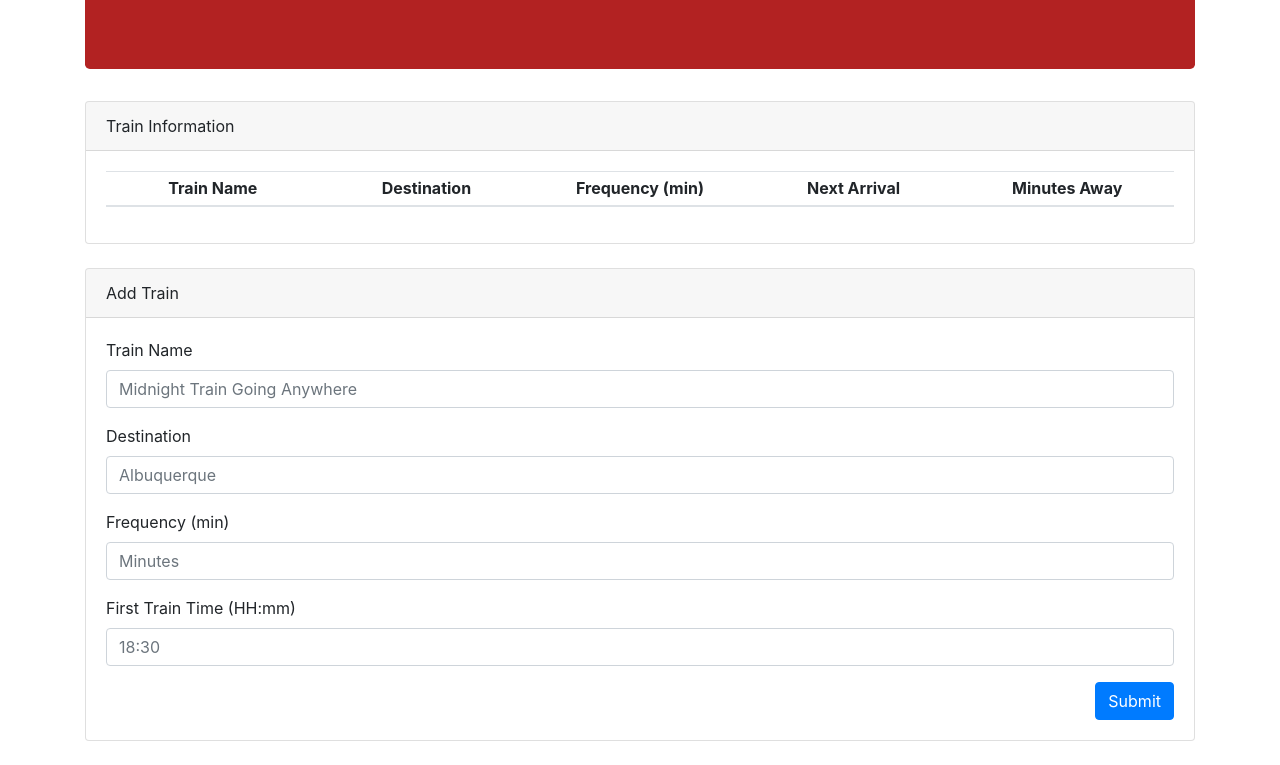
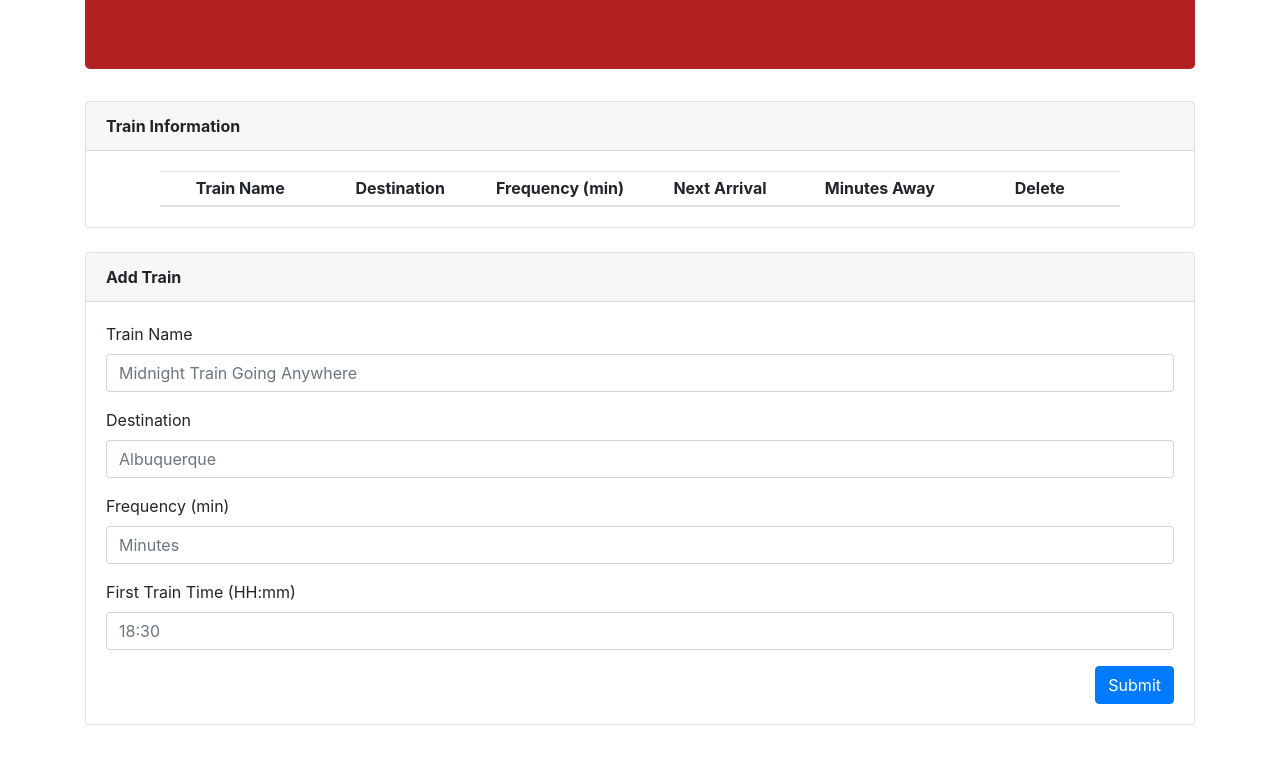
Before and after one commit to BacchusKC/trainScheduler, a plain HTML site: page index.html in a window 1280 px wide. Shown: the part 157-922 px from the top of the page. Drawn offline with nearby package versions, Linux system fonts and the light colour scheme; no server answers.

Commit message:
Delete Button

```diff
--- a/index.html
+++ b/index.html
@@ -36,7 +36,7 @@
 
                 <!-- Train Times-->
                 <div class="card mb-4">
-                    <div class="card-header">Train Information</div>
+                    <div class="card-header"><strong>Train Information</strong></div>
                     <div class="card-body">
                         <table class="table table-sm table-hover" id='train-table'>
                             <thead>
@@ -46,6 +46,7 @@
                                     <th scope="col">Frequency (min)</th>
                                     <th scope="col">Next Arrival</th>
                                     <th scope="col">Minutes Away</th>
+                                    <th scope="col">Delete</th>
                                 </tr>
                             </thead>
                             <tbody>
@@ -60,7 +61,7 @@
             <div class="col-md-12">
                 <!-- Add Train  -->
                 <div class="card mb-4">
-                    <div class="card-header">Add Train</div>
+                    <div class="card-header"><strong>Add Train</strong></div>
                     <div class="card-body">
 
                         <!-- Entry Form -->
--- a/script.js
+++ b/script.js
@@ -37,8 +37,16 @@ $("#add-train-btn").on("click", function (event) {
     $("#frequency-input").val("");
     $("#first-input").val("");
 });
+database.ref().once("value", function (DataSnapshot) {
+    console.log(DataSnapshot.val());
+    console.log(DataSnapshot.val());
+});
 database.ref().on("child_added", function (childSnapshot) {
     console.log(childSnapshot.val());
+    // database.ref().once('value', function(DataSnapshot){
+    //     var test = DataSnapshot.val();
+    //     console.log(test);
+    // });
 
     // Store everything into a variable.
     var trainName = childSnapshot.val().name;
@@ -72,11 +80,18 @@ database.ref().on("child_added", function (childSnapshot) {
         $("<td>").text(frequency2 + " mins"),
         $("<td>").text(nextTrain),
         $("<td>").text(minutesAway + " mins"),
-    );
+        $("<td>").html('<button id="delete">Delete</button>')
+    )
 
     // Append the new row to the table
     $("#train-table > tbody").append(newRow);
 });
+
+$(document).on("click", "#delete", function() {
+    $(this).parent().parent().remove();
+    // database.ref(this).parent().remove();
+});
+
 var refresh = setInterval(refreshTime, 60000);
 // Create Firebase event for adding train to the database and a row in the html when a user adds an entry
 function refreshTime() {
@@ -116,6 +131,7 @@ function refreshTime() {
             $("<td>").text(frequency2 + " mins"),
             $("<td>").text(nextTrain),
             $("<td>").text(minutesAway + " mins"),
+            $("<td>").html('<button id="delete">Delete</button>')
         );
 
         // Append the new row to the table
--- a/style.css
+++ b/style.css
@@ -1,10 +1,25 @@
-#train-table th,
+th,
 td {
   display: inline-block;
-  width: 20%;
+  width: 16.66%;
   text-align: center;
+  height: auto;
 }
 .jumbotron {
     background-color: firebrick;
     color: beige;
 }
+#train-table {
+    max-width: 960px;
+    text-align: center;
+    margin: auto;
+}
+tr {
+    text-align: center;
+}
+tr:hover {
+    background-color: initial!important;
+}
+button:hover {
+    cursor: pointer;
+}
```
